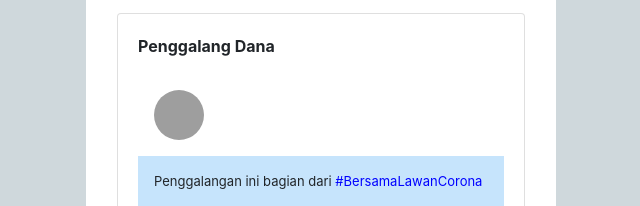
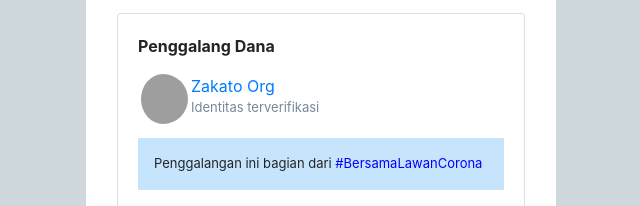
Before and after one commit to randynetworks/SembakountukKeluargaPedagangAsongan.github.io, a plain HTML site: page index.html in a window 1280 px wide. Shown: the part 565-771 px from the top of the page, without its empty margins (319-959 px from the left). Drawn offline with nearby package versions, Linux system fonts and the light colour scheme; grey boxes are pictures that could not be loaded.

Commit message:
menyelesaikan tampilan kedua

```diff
--- a/index.html
+++ b/index.html
@@ -38,10 +38,17 @@
         <div class="card ml-3 mr-3">
             <div class="card-body">
                 <p><b>Penggalang Dana</b></p>
-                <div class="p-3">
+                <div class="pb-3">
                     <img class="rounded-circle" src="https://img.kitabisa.cc/size/150x150/1a25af71-6e22-41fa-b4dd-2cf49783a2bb.jpg" alt="" height="50px" width="50px">
+                    <span id="namaOrg">
+                        <a href="">Zakato Org</a><br>
+                        <p id="identitas">Identitas terverifikasi</p>
+                    </span>
                 </div>
+                <br>
+                <br>
                 <p id="hashtag" class="p-3 blueBg">Penggalangan ini bagian dari <span id="hash">#BersamaLawanCorona</span></p>
+
             </div>
           </div>
     </div>
--- a/style.css
+++ b/style.css
@@ -33,3 +33,13 @@ body{
 #hash{
     color: blue;
 }
+
+#namaOrg, .rounded-circle{
+    float: left;
+    padding-left: 3px;
+}
+
+#identitas{
+    font-size: 13px;
+    color : lightslategray;
+}
```
